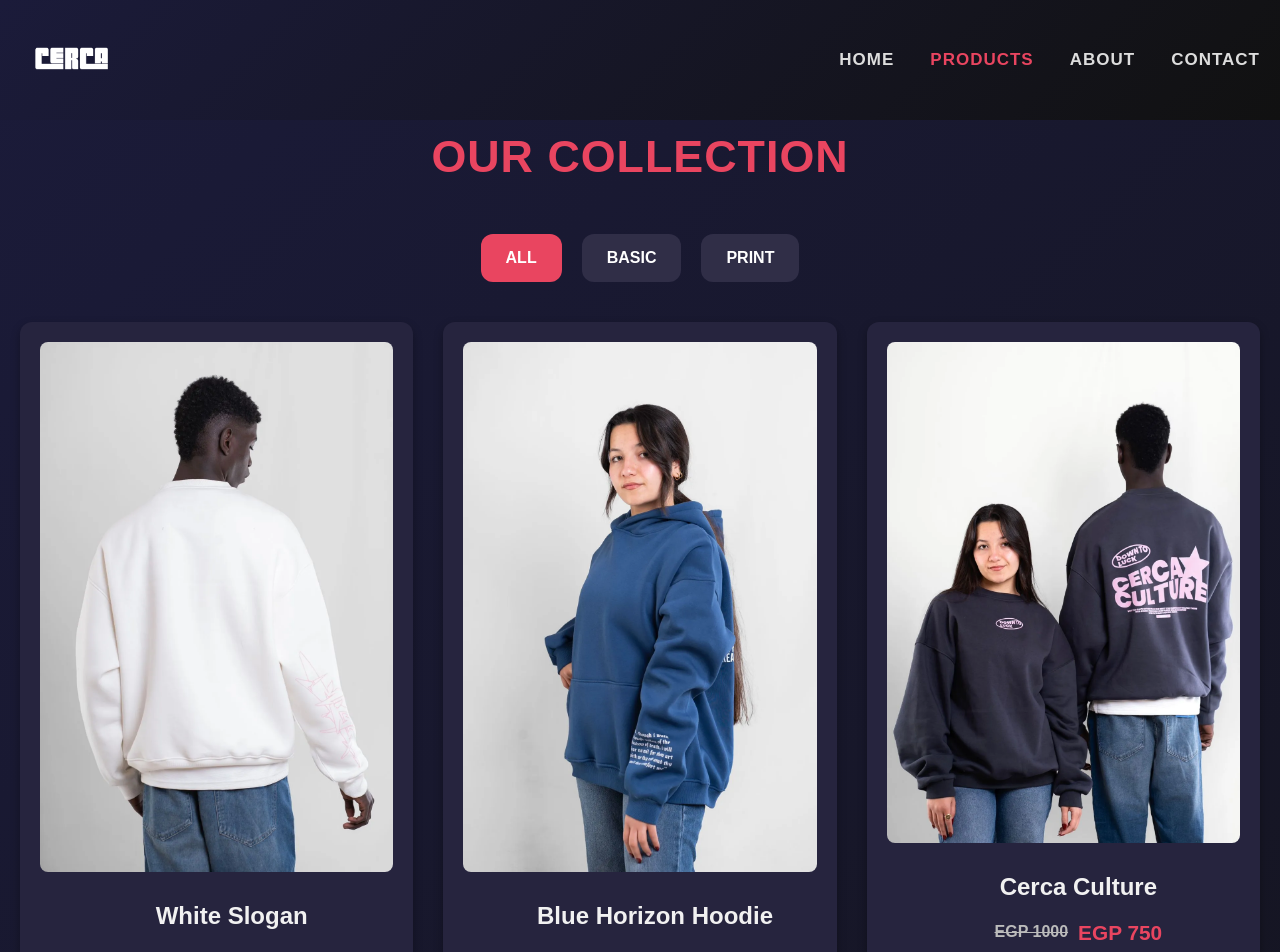
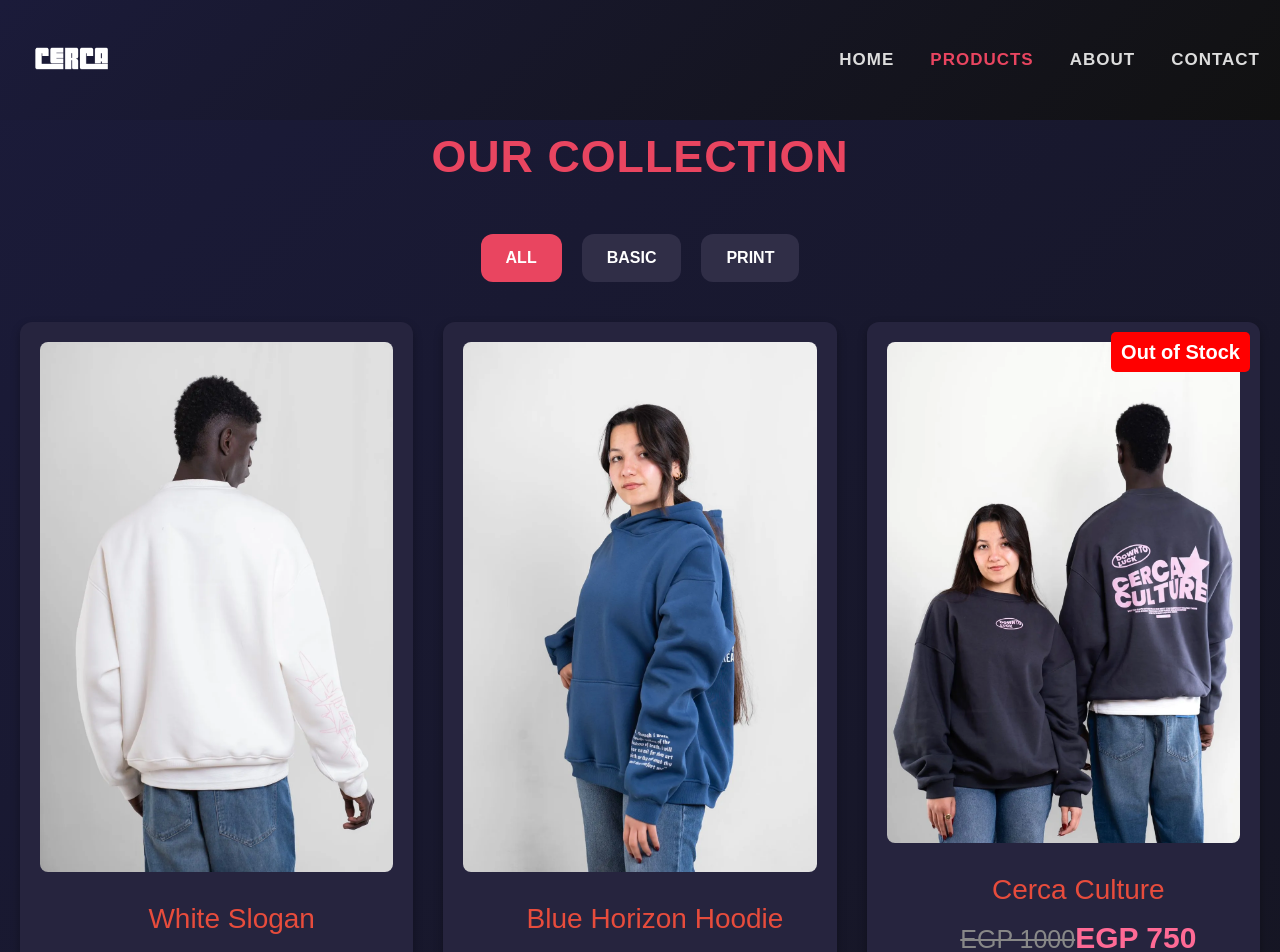
Before and after one commit to fareshossamm/Cerca-eg, a React (Create React App) app: page /products in a window 1280 px wide. Shown: the top 952 px of the page. Built offline with nearby package versions, Linux system fonts and the light colour scheme; a small style sheet from the web is missing; the HTML template or start-up script is replaced by a standard one.

Commit message:
new commit

```diff
--- a/src/Component/Products.css
+++ b/src/Component/Products.css
@@ -122,6 +122,22 @@
     max-width: 500px;
     margin-bottom: 50px;
 }
+.product-card.out-of-stock {
+    opacity: 0.6;
+    pointer-events: none;
+  }
+
+  .badges{
+    position: absolute;
+    top: 10px;
+    right: 10px;
+    background: red;
+    color: #fff;
+    font-size: 20px;
+    font-weight: bold;
+    padding: 5px 10px;
+    border-radius: 5px;
+  }
 /* Responsive Styles */
 @media (max-width: 768px) {
     .sizes-img{
--- a/src/Component/Products.js
+++ b/src/Component/Products.js
@@ -17,7 +17,7 @@
 const productsData = [
   { id: 7, name: 'White Slogan', type: 'Print', oldPrice: 'EGP 1000', price: 'EGP 750', img: img7 },
   { id: 8, name: 'Blue Horizon Hoodie', type: 'Print', oldPrice: 'EGP 1000', price: 'EGP 750', img: img8 },
-  { id: 9, name: 'Cerca Culture', type: 'Print', oldPrice: 'EGP 1000', price: 'EGP 750', img: img9 },
+  { id: 9, name: 'Cerca Culture', type: 'Print', oldPrice: 'EGP 1000', price: 'EGP 750', img: img9, isOutOfStock: true },
   { id: 10, name: 'Street', type: 'Print', oldPrice: 'EGP 1000', price: 'EGP 750', img: img10 },
   { id: 1, name: 'Cerca Starlight', type: 'Print', oldPrice: 'EGP 1100', price: 'EGP 850', img: img1 },
   { id: 2, name: 'Starry Night', type: 'Print', oldPrice: 'EGP 1100', price: 'EGP 850', img: img2 },
@@ -40,7 +40,6 @@
 
   return (
     <div className="products-section">
-
       <h2 className="products-title" data-aos="fade-down">Our Collection</h2>
 
       {/* Filter Buttons */}
@@ -61,16 +60,17 @@
         {filteredProducts.map((product) => (
           <div
             key={product.id}
-            className="product-card"
+            className={`product-card ${product.isOutOfStock ? 'out-of-stock' : ''}`}
             data-aos="fade-up"
           >
+            {product.isOutOfStock && <div className="badges">Out of Stock</div>}
             <Link to={`/product/${product.id}`} className="product-link">
               <img src={product.img} alt={product.name} className="product-img" />
               <div className="product-info">
-                <h3 className="product-nam">{product.name}</h3>
-                <p className="product-pric">
-                  <span className="old-pric">{product.oldPrice}</span>
-                  <span className="new-pric">{product.price}</span>
+                <h3 className="product-name">{product.name}</h3>
+                <p className="product-price">
+                  <span className="old-price">{product.oldPrice}</span>
+                  <span className="new-price">{product.price}</span>
                 </p>
               </div>
             </Link>
```
